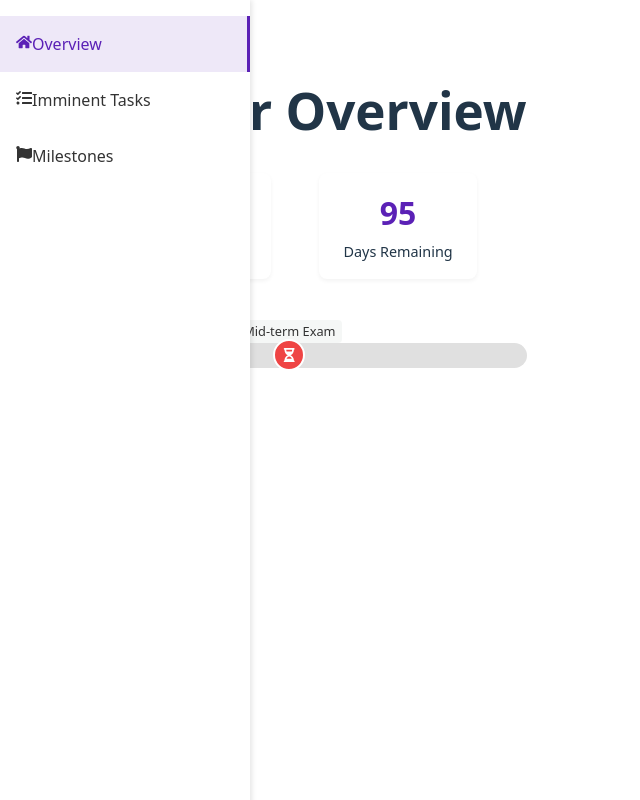
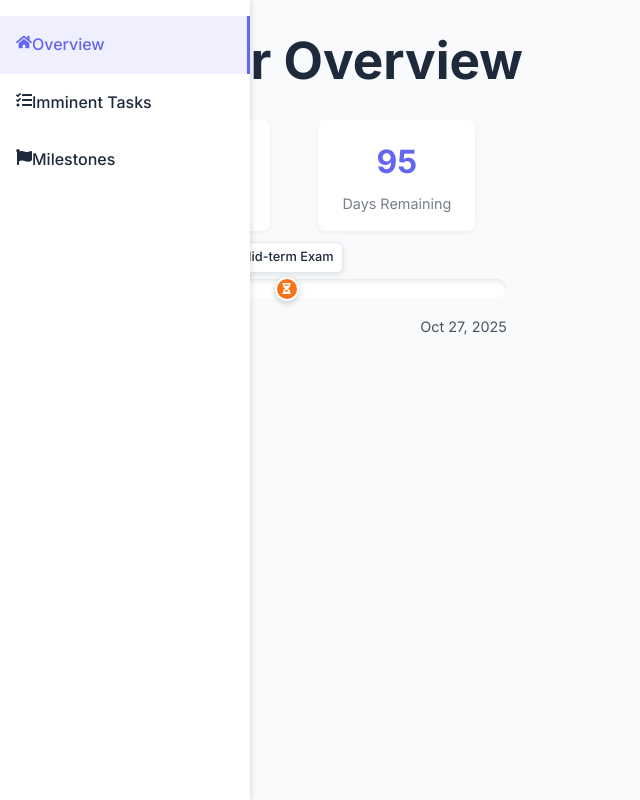
Before and after one commit to DanJCS/unitracker, a React (Vite) app: page / in a window 1280 px wide. Shown: the whole page, without its empty margins (0-640 px from the left). Built offline with nearby package versions, Linux system fonts and the light colour scheme.

Commit message:
Qwen changes

```diff
--- a/src/components/OverviewProgressBar.jsx
+++ b/src/components/OverviewProgressBar.jsx
@@ -1,23 +1,28 @@
 import React from 'react';
 import styled from 'styled-components';
 import { differenceInDays, format } from 'date-fns';
-// NEW: Import icons
 import { FaCheck, FaHourglassHalf } from 'react-icons/fa';
+
+const Container = styled.div`
+    margin-top: 3rem;
+    padding: 0 1rem;
+`;
 
 const BarContainer = styled.div`
     position: relative;
     width: 100%;
-    height: 25px;
-    background: #E0E0E0;
-    border-radius: 15px;
-    margin-top: 4rem; /* More space for labels */
+    height: 20px;
+    background: ${({ theme }) => theme.cardBg};
+    border-radius: 10px;
+    box-shadow: inset 0 2px 4px rgba(0, 0, 0, 0.1);
 `;
 
 const ProgressFill = styled.div`
     height: 100%;
     width: ${({ progress }) => progress}%;
-    background: #4CAF50; /* Green */
-    border-radius: 15px;
+    background: linear-gradient(90deg, #6366f1, #8b5cf6);
+    border-radius: 10px;
+    transition: width 0.5s ease;
 `;
 
 const MilestoneWrapper = styled.div`
@@ -28,42 +33,50 @@ const MilestoneWrapper = styled.div`
     display: flex;
     flex-direction: column;
     align-items: center;
+    z-index: 10;
 `;
 
-// NEW: Label for the milestone
 const MilestoneLabel = styled.span`
     position: absolute;
-  bottom: 28px; /* Position above the marker */
+    bottom: 28px;
     font-size: 0.8rem;
     font-weight: 500;
     color: ${({ theme }) => theme.text};
-  background: ${({ theme }) => theme.body}E6; /* Slightly transparent body background */
-  padding: 2px 6px;
-  border-radius: 4px;
+    background: ${({ theme }) => theme.cardBg};
+    padding: 4px 8px;
+    border-radius: 6px;
     white-space: nowrap;
+    box-shadow: 0 2px 6px rgba(0, 0, 0, 0.1);
+    transform: translateX(-50%);
+    left: 50%;
+    border: 1px solid ${({ theme }) => theme.borderColor};
 `;
 
-// UPDATED: Milestone Marker styles
 const MilestoneMarker = styled.div`
-  width: 28px;
-  height: 28px;
-  /* UPDATED: Blue for complete, Red for incomplete */
-  background: ${({ completed }) => (completed ? '#3B82F6' : '#EF4444')};
+  width: 24px;
+  height: 24px;
+  background: ${({ completed, theme }) => (completed ? '#22c55e' : '#f97316')};
   border-radius: 50%;
   border: 2px solid white;
-  z-index: 10;
-  cursor: pointer;
-
-  /* NEW: Center the icon inside */
+  box-shadow: 0 2px 6px rgba(0, 0, 0, 0.2);
   display: flex;
   align-items: center;
   justify-content: center;
   color: white;
+  font-size: 0.7rem;
+  z-index: 20;
+`;
+
+const DatesContainer = styled.div`
+  display: flex;
+  justify-content: space-between;
+  margin-top: 1rem;
   font-size: 0.9rem;
+  color: ${({ theme }) => theme.text};
+  opacity: 0.8;
 `;
 
 const OverviewProgressBar = ({ startDate, endDate, milestones }) => {
-    // ... (calculations remain the same)
     const today = new Date();
     const totalDays = differenceInDays(endDate, startDate);
     const elapsedDays = differenceInDays(today, startDate);
@@ -75,6 +88,7 @@ const OverviewProgressBar = ({ startDate, endDate, milestones }) => {
     };
 
     return (
+        <Container>
             <BarContainer>
                 <ProgressFill progress={progress} />
                 {milestones.map(m => (
@@ -85,12 +99,16 @@ const OverviewProgressBar = ({ startDate, endDate, milestones }) => {
                     >
                         <MilestoneLabel>{m.name}</MilestoneLabel>
                         <MilestoneMarker completed={m.completed}>
-                        {/* UPDATED: Render icon based on completion status */}
                             {m.completed ? <FaCheck /> : <FaHourglassHalf />}
                         </MilestoneMarker>
                     </MilestoneWrapper>
                 ))}
             </BarContainer>
+            <DatesContainer>
+                <span>{format(startDate, 'MMM d, yyyy')}</span>
+                <span>{format(endDate, 'MMM d, yyyy')}</span>
+            </DatesContainer>
+        </Container>
     );
 };
 
--- a/src/components/common/BeatingCircle.jsx
+++ b/src/components/common/BeatingCircle.jsx
@@ -1,5 +1,6 @@
 import React, { useState, useEffect } from 'react';
 import styled, { keyframes } from 'styled-components';
+import { FaCheck, FaArrowRight } from 'react-icons/fa';
 
 const beat = keyframes`
     0% { transform: scale(1); }
@@ -11,16 +12,32 @@ const Circle = styled.div`
     width: 300px;
     height: 300px;
     border-radius: 50%;
-  background: white;
-  color: #333;
+    background: rgba(255, 255, 255, 0.1);
+    backdrop-filter: blur(10px);
+    color: white;
     display: flex;
+    flex-direction: column;
     align-items: center;
     justify-content: center;
     text-align: center;
     padding: 2rem;
-  box-shadow: 0 10px 20px rgba(0,0,0,0.2), 0 0 20px ${({ theme }) => theme.accent}40;
-  animation: ${beat} 2s infinite ease-in-out;
-  font-size: 1.5rem;
+    box-shadow: 0 10px 30px rgba(0,0,0,0.3), 0 0 20px ${({ theme }) => theme.accent}40;
+    animation: ${beat} 3s infinite ease-in-out;
+    font-size: 1.25rem;
+    line-height: 1.6;
+    border: 2px solid rgba(255, 255, 255, 0.2);
+`;
+
+const PointText = styled.div`
+  margin-bottom: 1.5rem;
+`;
+
+const Indicator = styled.div`
+  display: flex;
+  align-items: center;
+  gap: 0.5rem;
+  font-size: 1rem;
+  opacity: 0.8;
 `;
 
 const BeatingCircle = ({ points }) => {
@@ -30,11 +47,21 @@ const BeatingCircle = ({ points }) => {
         if (points.length === 0) return;
         const interval = setInterval(() => {
             setCurrentIndex(prev => (prev + 1) % points.length);
-        }, 4000); // Change point every 4 seconds
+        }, 4000);
         return () => clearInterval(interval);
     }, [points]);
 
-    return <Circle>{points.length > 0 ? points[currentIndex] : 'Begin.'}</Circle>;
+    return (
+        <Circle>
+            <PointText>
+                {points.length > 0 ? points[currentIndex] : 'Begin your focused work session.'}
+            </PointText>
+            <Indicator>
+                <FaCheck /> {currentIndex + 1} of {points.length || 1}
+                <FaArrowRight />
+            </Indicator>
+        </Circle>
+    );
 };
 
 export default BeatingCircle;
--- a/src/components/layout/Layout.jsx
+++ b/src/components/layout/Layout.jsx
@@ -3,33 +3,18 @@ import { Outlet } from 'react-router-dom';
 import styled from 'styled-components';
 import Sidebar from './Sidebar';
 
-/*---------------------------------
-  Root grid
-  – sidebar (auto) + main (1fr)
----------------------------------*/
 const AppContainer = styled.div`
     display: grid;
     grid-template-columns: auto 1fr;
-    height: 100vh;
+    min-height: 100vh;
 `;
 
-/*---------------------------------
-  Scrollable center column
----------------------------------*/
 const ContentWrapper = styled.main`
-    overflow-y: auto;
-    display: flex;
-    justify-content: center;
-    align-items: flex-start;     /* keeps content at the top */
-    padding: 3rem 2rem;
-`;
-
-/*---------------------------------
-  Constrained content block
----------------------------------*/
-const PageContent = styled.div`
-    width: 100%;
-    max-width: 1100px;
+    grid-column: 2;
+    padding-top: 2rem;
+    padding-left: 2rem;
+    padding-right: 2rem;
+    padding-bottom: 3rem;
 `;
 
 const Layout = () => {
@@ -42,9 +27,7 @@ const Layout = () => {
                 setCollapsed={setSidebarCollapsed}
             />
             <ContentWrapper>
-                <PageContent>
-                    <Outlet />
-                </PageContent>
+                <Outlet />
             </ContentWrapper>
         </AppContainer>
     );
--- a/src/styles/GlobalStyle.js
+++ b/src/styles/GlobalStyle.js
@@ -1,13 +1,53 @@
 import { createGlobalStyle } from 'styled-components';
 
-const fontUrl = 'https://fonts.googleapis.com/css2?family=Quicksand:wght@400;500;700&display=swap';
 export const GlobalStyle = createGlobalStyle`
-    @import url('${fontUrl}');)
+  @import url('https://fonts.googleapis.com/css2?family=Inter:wght@300;400;500;600;700&display=swap');
+
+  * {
+    margin: 0;
+    padding: 0;
+    box-sizing: border-box;
+  }
+
   body {
     background: ${({ theme }) => theme.body};
     color: ${({ theme }) => theme.text};
-    font-family: 'Segoe UI', Tahoma, Geneva, Verdana, sans-serif;
-    transition: all 0.25s linear;
-    margin: 0;
+    font-family: 'Inter', -apple-system, BlinkMacSystemFont, 'Segoe UI', Roboto, Oxygen, Ubuntu, Cantarell, 'Open Sans', 'Helvetica Neue', sans-serif;
+    transition: background 0.3s ease, color 0.3s ease;
+    line-height: 1.6;
+  }
+
+  button {
+    font-family: 'Inter', sans-serif;
+  }
+
+  input, textarea {
+    font-family: 'Inter', sans-serif;
+  }
+
+  .react-datepicker {
+    font-family: 'Inter', sans-serif;
+    border-radius: 12px;
+    border: 1px solid ${({ theme }) => theme.borderColor};
+    background: ${({ theme }) => theme.cardBg};
+    box-shadow: 0 4px 12px rgba(0, 0, 0, 0.1);
+  }
+
+  .react-datepicker__header {
+    background: ${({ theme }) => theme.cardBg};
+    border-bottom: 1px solid ${({ theme }) => theme.borderColor};
+  }
+
+  .react-datepicker__day--selected {
+    background: ${({ theme }) => theme.accent};
+    border-radius: 50%;
+    &:hover {
+      background: ${({ theme }) => theme.accent};
+    }
+  }
+
+  .react-datepicker__day:hover {
+    border-radius: 50%;
+    background: ${({ theme }) => theme.borderColor};
   }
 `;
--- a/src/styles/theme.js
+++ b/src/styles/theme.js
@@ -1,23 +1,23 @@
 export const lightTheme = {
-    body: '#F4F7F6',
-    text: '#333',
-    sidebarBg: '#FFFFFF',
-    accent: '#5B21B6', // A nice purple
-    cardBg: '#FFFFFF',
-    borderColor: '#EAEAEA',
+    body: '#f8fafc',
+    text: '#1e293b',
+    sidebarBg: '#ffffff',
+    accent: '#6366f1',
+    cardBg: '#ffffff',
+    borderColor: '#e2e8f0',
 };
 
 export const darkTheme = {
-    body: '#121212',
-    text: '#EAEAEA',
-    sidebarBg: '#1E1E1E',
-    accent: '#A78BFA',
-    cardBg: '#2A2A2A',
-    borderColor: '#3A3A3A',
+    body: '#0f172a',
+    text: '#f1f5f9',
+    sidebarBg: '#1e293b',
+    accent: '#818cf8',
+    cardBg: '#1e293b',
+    borderColor: '#334155',
 };
 
 export const immersiveTheme = {
-    body: '#1A1A2E', // Dark grey with purple hint
-    text: '#EAEAEA',
-    accent: '#FFFFFF',
+    body: '#0f172a',
+    text: '#e2e8f0',
+    accent: '#818cf8',
 };
```
Lines whose indentation alone changed are shown as unchanged.
